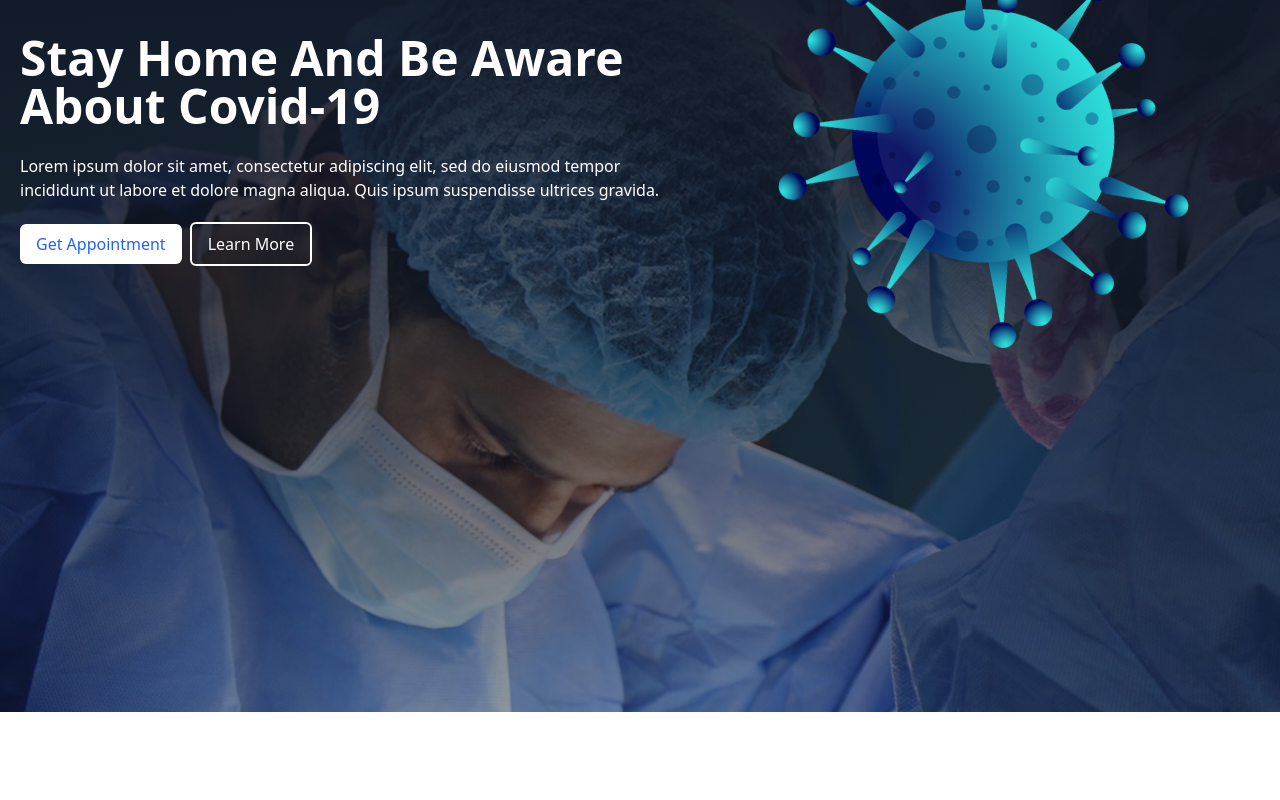
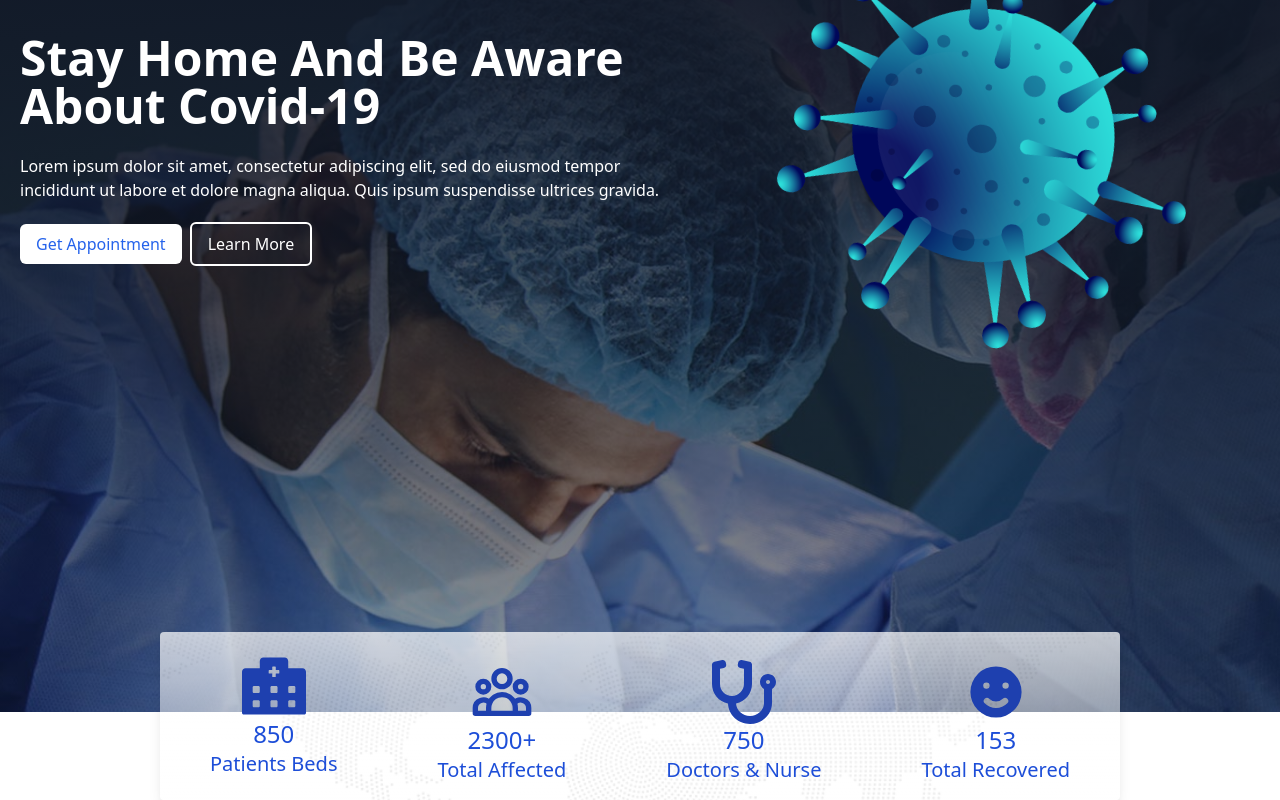
Before and after one commit to Mostakimul/react-health-care, a React (Create React App) app: page /home in a window 1280 px wide. Shown: the part 208-1008 px from the top of the page. Before the commit the page ends 920 px from the top, so only its background shows below. Built offline with nearby package versions, Linux system fonts and the light colour scheme.

Commit message:
The counter part added

```diff
--- /dev/null
+++ b/src/components/TheCounter.js
@@ -0,0 +1,43 @@
+import React from 'react';
+import { FaHospitalAlt, FaStethoscope } from 'react-icons/fa';
+import { HiEmojiHappy, HiOutlineUserGroup } from 'react-icons/hi';
+import mapbg from '../images/map-bg.png';
+
+const TheCounter = () => {
+  return (
+    <div
+      style={{
+        background: `linear-gradient(0deg
+          , rgb(255 255 255 / 20%), rgb(255 255 255 / 70%)),url(${mapbg})`,
+        backgroundSize: 'cover',
+        backgroundPosition: 'center',
+      }}
+      className="py-4 md:w-9/12 md:mx-auto md:rounded md:shadow-lg md:-mt-20"
+    >
+      <div className="text-center space-y-3 md:flex md:justify-around md:items-center">
+        <div>
+          <FaHospitalAlt className="w-16 h-16 text-blue-800 mx-auto" />
+          <p className="text-2xl font-medium text-blue-700">850</p>
+          <p className="text-xl font-medium text-blue-700">Patients Beds</p>
+        </div>
+        <div>
+          <HiOutlineUserGroup className="w-16 h-16 text-blue-800 mx-auto" />
+          <p className="text-2xl font-medium text-blue-700">2300+</p>
+          <p className="text-xl font-medium text-blue-700">Total Affected</p>
+        </div>
+        <div>
+          <FaStethoscope className="w-16 h-16 text-blue-800 mx-auto" />
+          <p className="text-2xl font-medium text-blue-700">750</p>
+          <p className="text-xl font-medium text-blue-700">Doctors & Nurse</p>
+        </div>
+        <div>
+          <HiEmojiHappy className="w-16 h-16 text-blue-800 mx-auto" />
+          <p className="text-2xl font-medium text-blue-700">153</p>
+          <p className="text-xl font-medium text-blue-700">Total Recovered</p>
+        </div>
+      </div>
+    </div>
+  );
+};
+
+export default TheCounter;
--- a/src/pages/Home.js
+++ b/src/pages/Home.js
@@ -1,8 +1,10 @@
 import React from 'react';
+import TheCounter from '../components/TheCounter';
 import bgimg from '../images/home-slider-bg.jpg';
 
 const Home = () => {
   return (
+    <div>
       <div
         style={{
           background: `linear-gradient(0deg
@@ -43,6 +45,11 @@ const Home = () => {
           </div>
         </div>
       </div>
+      {/* Counter Div */}
+      <div>
+        <TheCounter />
+      </div>
+    </div>
   );
 };
 
```
Also changed, not shown: src/images/map-bg.png (added). Lines whose indentation alone changed are shown as unchanged.
